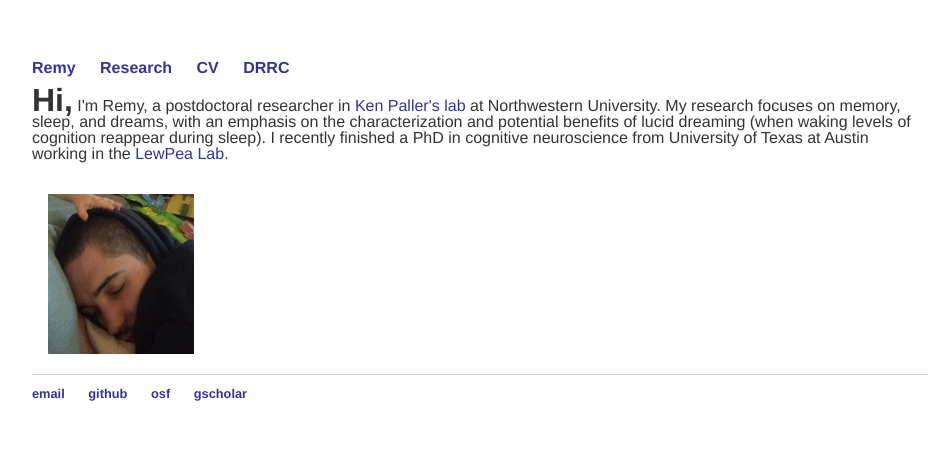
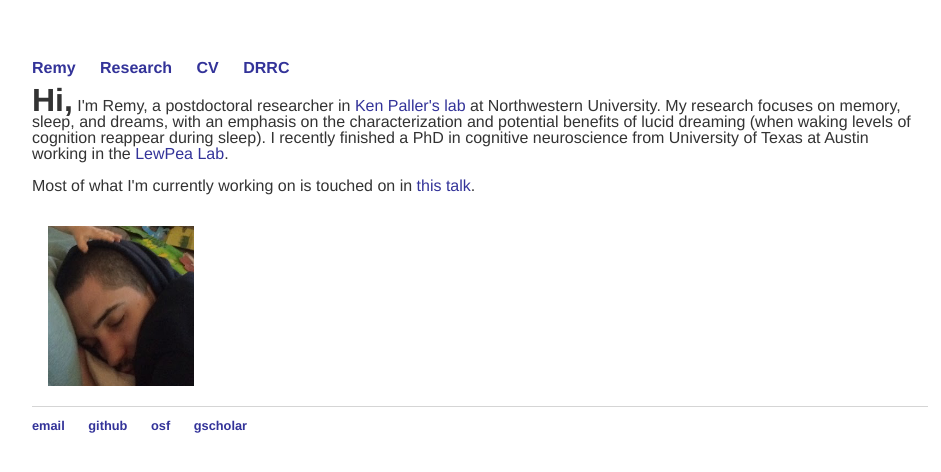
Before and after one commit to remrama/remrama.github.io, a Jekyll site: the page built from index.html, in a window 1280 px wide. Shown: the top 472 px of the page, without its empty margins (160-1101 px from the left). Built offline with Jekyll 4.4.1, drawn with Linux system fonts in a browser that asks for light colours.

Commit message:
Update index.html

```diff
--- a/index.html
+++ b/index.html
@@ -7,6 +7,9 @@
     <p>
         <b><span style="font-size: 2em">Hi,</span></b> I'm Remy, a postdoctoral researcher in <a href="https://pallerlab.psych.northwestern.edu/">Ken Paller's lab</a> at Northwestern University. My research focuses on memory, sleep, and dreams, with an emphasis on the characterization and potential benefits of lucid dreaming (when waking levels of cognition reappear during sleep). I recently finished a PhD in cognitive neuroscience from University of Texas at Austin working in the <a href="https://lewpealab.psy.utexas.edu/">LewPea Lab</a>.
     </p>
+    <p>
+        Most of what I'm currently working on is touched on in <a href="https://youtu.be/iH2FUE8OC9w?t=4113">this talk</a>.
+    </p>
 
     <img src="{{site.url}}/img/me.jpg" style="height:10em; padding:1em" />
 
```
